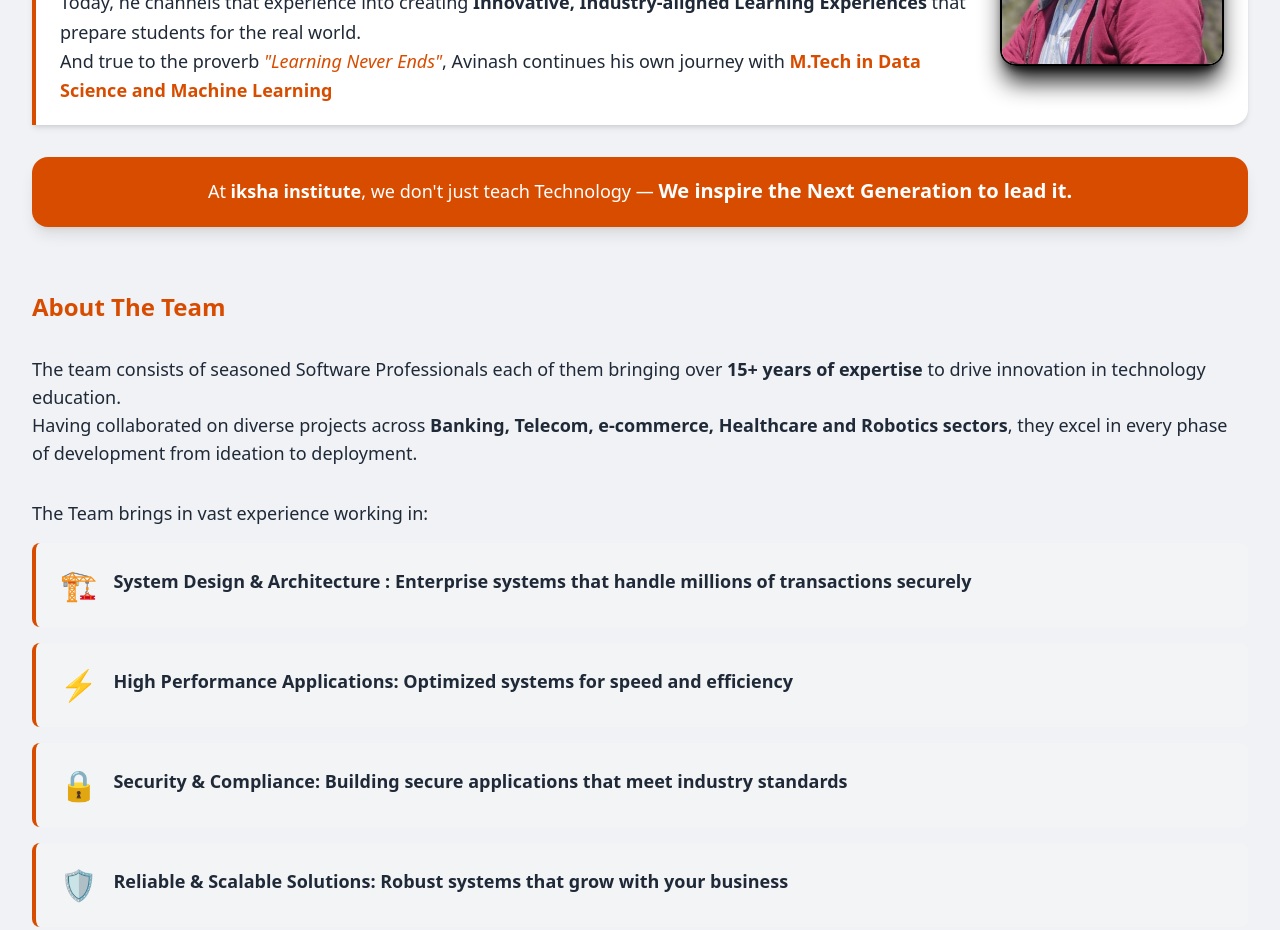
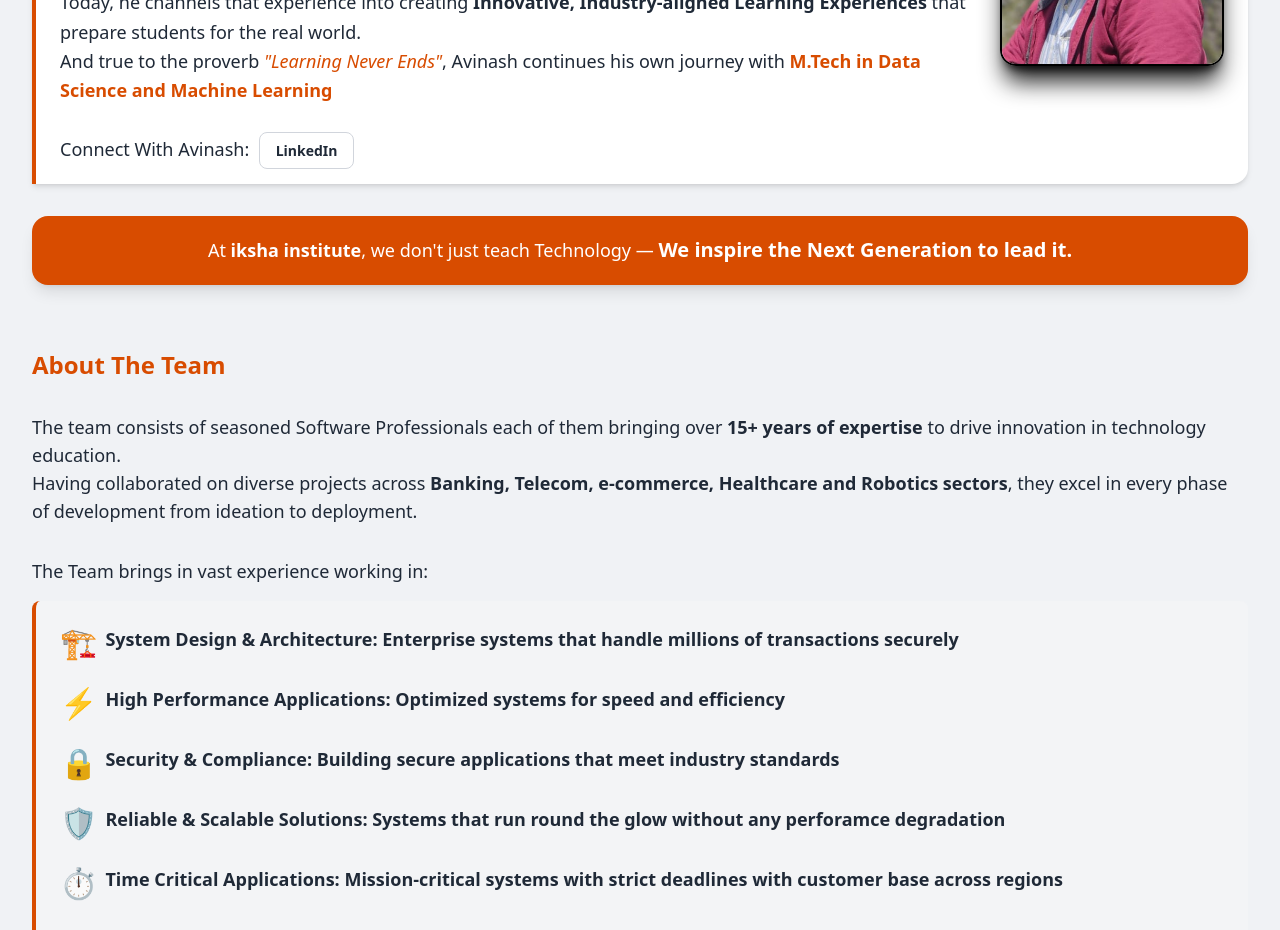
Before and after one commit to iksha-tech/iksha-institute.github.io, a React (Vite) app: page / in a window 1280 px wide. Shown: the part 1100-2030 px from the top of the page. Built offline with nearby package versions, Linux system fonts and the light colour scheme.

Commit message:
added linkedin url for founder

```diff
--- a/src/components/AboutUs.jsx
+++ b/src/components/AboutUs.jsx
@@ -43,6 +43,18 @@ export default function AboutUs() {
                     M.Tech in Data Science and Machine Learning
                   </span>
                 </p>
+                <p className="text-lg text-[#1f2937] leading-relaxed"> <br/>
+                  Connect With Avinash:&nbsp;&nbsp;
+                  <a
+                    href="https://www.linkedin.com/in/avinash-thm-3961a44/"
+                    target="_blank"
+                    rel="noopener noreferrer"
+                    className="px-4 py-2 rounded-lg border border-gray-300 hover:border-[#D84C00] hover:text-[#D84C00] transition text-sm font-semibold"
+                  >
+                    LinkedIn
+                  </a>
+
+                </p>
               </div>
               {/* Profile Image Section */}
               <div className="flex-shrink-0 flex justify-center items-center md:items-start">
@@ -86,31 +98,35 @@ export default function AboutUs() {
           <p className="text-lg text-[#1f2937] mb-4">The Team brings in vast experience working in:</p>
 
           <div className="space-y-4">
-            <div className="bg-gray-100 p-6 rounded-lg border-l-4 border-[#D84C00] flex items-start gap-4 hover:bg-gray-200 transition">
-              <div className="text-3xl flex-shrink-0">🏗️</div> <h4 className="text-[#1f2937] font-bold text-lg mb-2">System Design & Architecture : Enterprise systems that handle millions of transactions securely</h4>
+            <div className="bg-gray-100 p-6 rounded-lg border-l-4 border-[#D84C00] hover:bg-gray-200 transition">
+              <div className="flex items-start gap-4 flex-wrap">
+                <div className="flex items-left gap-2 mb-2">
+                  <span className="text-3xl">🏗️</span>
+                  <span className="text-[#1f2937] font-bold text-lg">System Design & Architecture: Enterprise systems that handle millions of transactions securely</span>
+                </div>
+                <div className="flex items-left gap-2 mb-2">
+                  <span className="text-3xl">⚡</span>
+                  <span className="text-[#1f2937] font-bold text-lg">High Performance Applications: Optimized systems for speed and efficiency</span>
+                </div>
+                <div className="flex items-left gap-2 mb-2">
+                  <span className="text-3xl">🔒</span>
+                  <span className="text-[#1f2937] font-bold text-lg">Security & Compliance: Building secure applications that meet industry standards</span>
+                </div>
+                <div className="flex items-left gap-2 mb-2">
+                  <span className="text-3xl">🛡️</span>
+                  <span className="text-[#1f2937] font-bold text-lg">Reliable & Scalable Solutions: Systems that run round the glow without any perforamce degradation</span>
+                </div>
+                <div className="flex items-left gap-2 mb-2">
+                  <span className="text-3xl">⏱️</span>
+                  <span className="text-[#1f2937] font-bold text-lg">Time Critical Applications: Mission-critical systems with strict deadlines with customer base across regions</span>
+                </div>
+                <div className="flex items-left gap-2 mb-2">
+                  <span className="text-3xl">👥</span>
+                  <span className="text-[#1f2937] font-bold text-lg">Customer First Environments: Solutions centered on user experience</span>
+                </div>
+              </div>
 
             </div>
-            <div className="bg-gray-100 p-6 rounded-lg border-l-4 border-[#D84C00] flex items-start gap-4 hover:bg-gray-200 transition">
-              <div className="text-3xl flex-shrink-0">⚡</div> <h4 className="text-[#1f2937] font-bold text-lg mb-2">High Performance Applications: Optimized systems for speed and efficiency</h4>
-            </div>
-
-            <div className="bg-gray-100 p-6 rounded-lg border-l-4 border-[#D84C00] flex items-start gap-4 hover:bg-gray-200 transition">
-              <div className="text-3xl flex-shrink-0">🔒</div> <h4 className="text-[#1f2937] font-bold text-lg mb-2">Security & Compliance: Building secure applications that meet industry standards</h4>
-            </div>
-
-            <div className="bg-gray-100 p-6 rounded-lg border-l-4 border-[#D84C00] flex items-start gap-4 hover:bg-gray-200 transition">
-              <div className="text-3xl flex-shrink-0">🛡️</div> <h4 className="text-[#1f2937] font-bold text-lg mb-2">Reliable & Scalable Solutions: Robust systems that grow with your business</h4>
-            </div>
-
-            <div className="bg-gray-100 p-6 rounded-lg border-l-4 border-[#D84C00] flex items-start gap-4 hover:bg-gray-200 transition">
-              <div className="text-3xl flex-shrink-0">⏱️</div> <h4 className="text-[#1f2937] font-bold text-lg mb-2">Time Critical Applications: Mission-critical systems with strict deadlines</h4>
-            </div>
-
-            <div className="bg-gray-100 p-6 rounded-lg border-l-4 border-[#D84C00] flex items-start gap-4 hover:bg-gray-200 transition">
-              <div className="text-3xl flex-shrink-0">👥</div> <h4 className="text-[#1f2937] font-bold text-lg mb-2">Customer First Environments: Solutions centered on user experience</h4>
-            </div>
-
-
           </div>
 
         </div>
```
